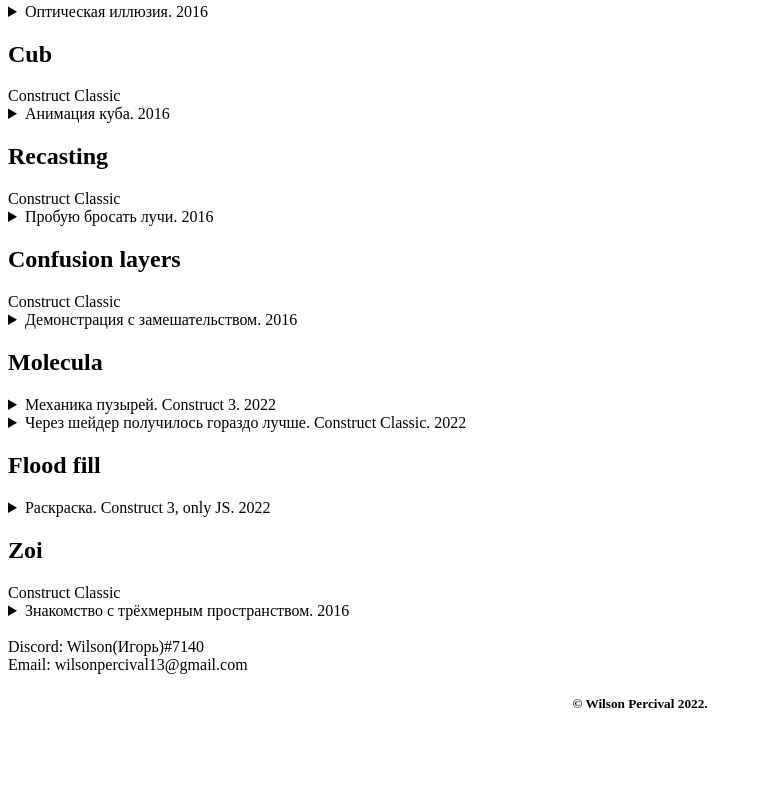
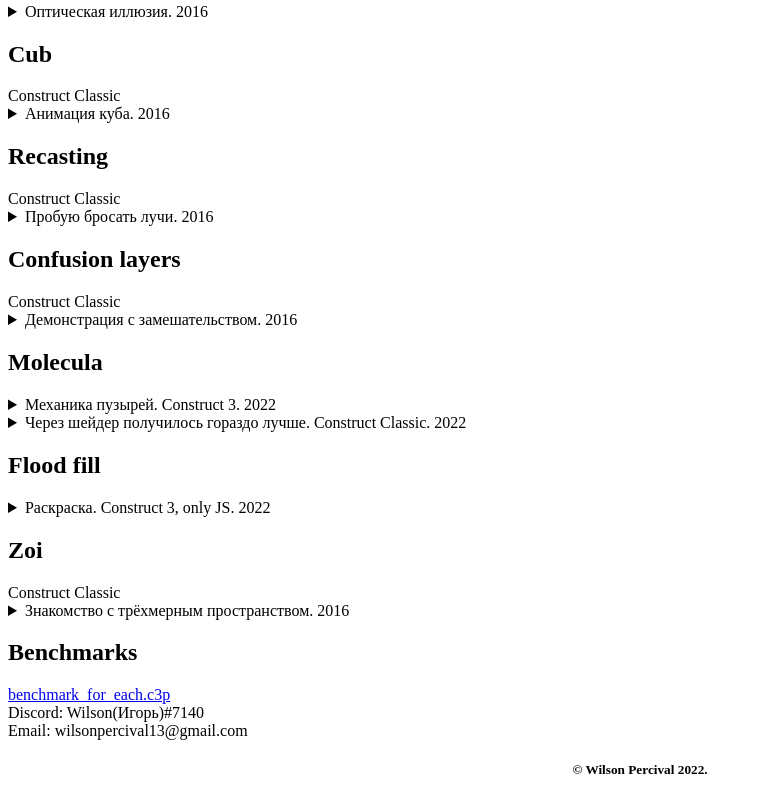
Before and after one commit to WilsonPercival/wilsonpercival.github.io, a plain HTML site: page index.html in a window 1280 px wide. Shown: the part 3863-4664 px from the top of the page, without its empty margins (0-762 px from the left). Before the commit the page ends 4597 px from the top, so only its background shows below. Drawn offline with Linux system fonts and the light colour scheme.

Commit message:
Add files via upload

```diff
--- a/index.html
+++ b/index.html
@@ -458,6 +458,9 @@
 			<iframe style="display: block; margin: auto;" width="853" height="480" src="https://www.youtube.com/embed/XuK_gB3Bctk" title="YouTube video player" frameborder="0" allow="accelerometer; autoplay; clipboard-write; encrypted-media; gyroscope; picture-in-picture" allowfullscreen loading="lazy"></iframe>
 		</details>
 
+		<h2>Benchmarks</h2>
+		<a href="source/benchmarks/benchmark_for_each.c3p">benchmark_for_each.c3p</a>
+
 		<br/>
 		Discord: Wilson(Игорь)#7140<br/>
 		Email: wilsonpercival13@gmail.com
```
